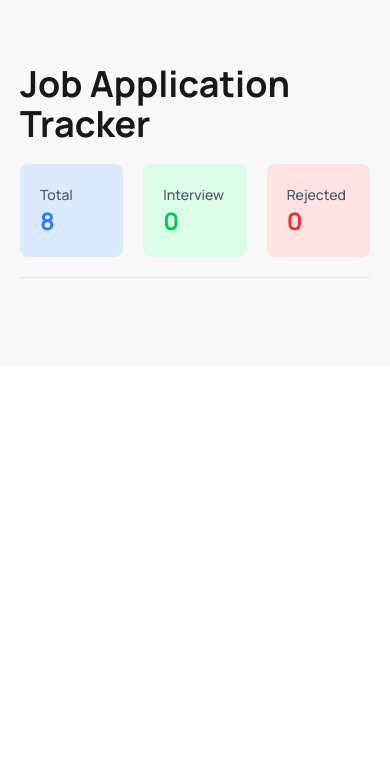
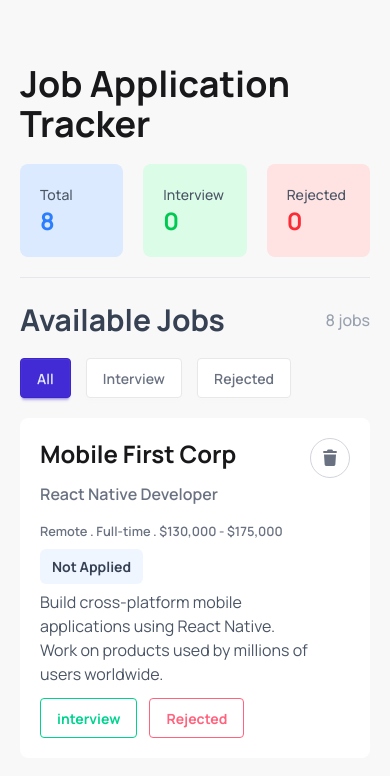
Before and after one commit to shakil218/PH-Job-Tracker, a plain HTML site: page index.html in a window 390 px wide. Drawn offline with nearby package versions, Linux system fonts and the light colour scheme.

Commit message:
main section and jobs card design and make responsive

```diff
--- a/index.html
+++ b/index.html
@@ -56,5 +56,67 @@
       </div>
       <hr class="text-gray-200 mb-6" />
     </header>
+    <!-- main section -->
+    <main>
+      <!-- available jobs section -->
+      <section class="space-y-5">
+        <div class="space-y-5">
+          <!-- available jobs header -->
+          <div class="flex items-center">
+            <h3 class="flex-1 text-3xl text-gray-700 font-bold">
+              Available Jobs
+            </h3>
+            <p class="font-medium text-gray-400"><span>8</span> jobs</p>
+          </div>
+          <!-- toggle buttons -->
+          <div>
+            <button class="btn btn-primary">All</button>
+            <button class="btn bg-base-100 text-gray-500 mx-3">
+              Interview
+            </button>
+            <button class="btn bg-base-100 text-gray-500">Rejected</button>
+          </div>
+        </div>
+        <!-- available jobs cards container -->
+        <div>
+          <!-- available jobs card 1 -->
+          <div class="flex bg-base-100 p-5 rounded-lg">
+            <!-- jobs card left -->
+            <div class="flex-1 space-y-3">
+              <h3 class="text-2xl font-bold">Mobile First Corp</h3>
+              <p class="font-semibold text-gray-500">React Native Developer</p>
+              <p class="text-gray-500 font-semibold">
+                <small>Remote . Full-time . $130,000 - $175,000</small>
+              </p>
+              <!-- job status -->
+              <p>
+                <span
+                  class="text-[14px] font-bold text-gray-700 bg-blue-50 px-3 py-2 rounded-md"
+                  >Not Applied</span
+                >
+              </p>
+              <p class="text-gray-600">
+                Build cross-platform mobile applications using React Native.
+                Work on products used by millions of users worldwide.
+              </p>
+              <div class="flex gap-3">
+                <button class="btn btn-outline btn-success font-bold">
+                  interview
+                </button>
+                <button class="btn btn-outline btn-error font-bold">
+                  Rejected
+                </button>
+              </div>
+            </div>
+            <!-- jobs card right -->
+            <div
+              class="border border-gray-300 w-10 h-10 rounded-full flex justify-center items-center"
+            >
+              <i class="fa-solid fa-trash text-gray-500"></i>
+            </div>
+          </div>
+        </div>
+      </section>
+    </main>
   </body>
 </html>
```
